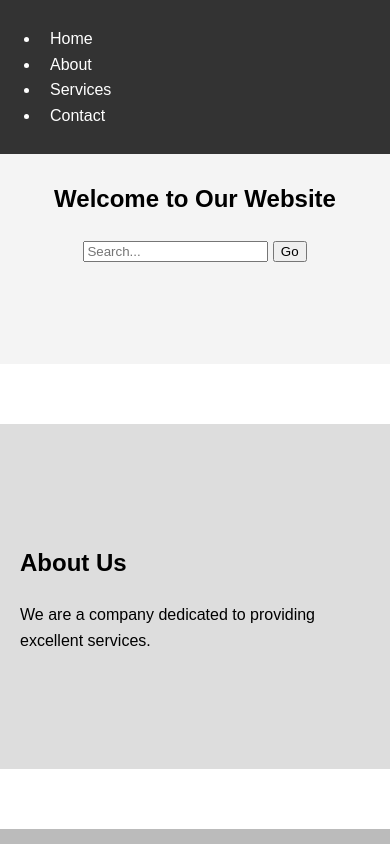
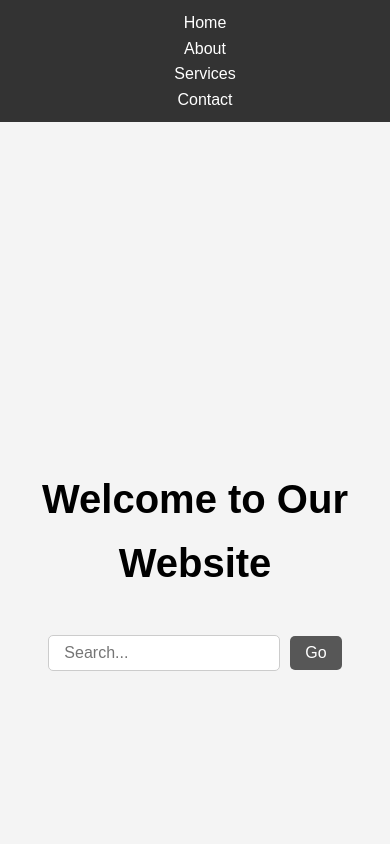
Before and after one commit to MouadhBoutaghane/webpage, a plain HTML site: page index1.html in a window 390 px wide. Shown: the top 844 px of the page. Drawn offline with Linux system fonts and the light colour scheme.

Commit message:
Update styles.css

```diff
--- a/styles.css
+++ b/styles.css
@@ -4,6 +4,8 @@ body {
     margin: 0;
     padding: 0;
     line-height: 1.6;
+    font-size: 16px;
+    box-sizing: border-box;
 }
 
 nav {
@@ -14,11 +16,19 @@ nav {
     color: #fff;
     display: flex;
     justify-content: center;
-    padding: 10px 0;
+    align-items: center;
+    padding: 10px 20px;
     z-index: 1000;
 }
 
-nav a {
+.nav-links {
+    display: flex;
+    list-style: none;
+    margin: 0;
+    padding: 0;
+}
+
+.nav-links a {
     color: #fff;
     text-decoration: none;
     margin: 0 15px;
@@ -26,7 +36,7 @@ nav a {
     transition: background 0.3s;
 }
 
-nav a:hover {
+.nav-links a:hover {
     background: #575757;
     border-radius: 5px;
 }
@@ -39,6 +49,49 @@ section {
 #home {
     background: #f4f4f4;
     text-align: center;
+    display: flex;
+    flex-direction: column;
+    align-items: center;
+    justify-content: center;
+    height: 100vh;
+}
+
+#home h1 {
+    font-size: 2.5rem;
+    margin-bottom: 20px;
+}
+
+.search-bar {
+    display: flex;
+    justify-content: center;
+    align-items: center;
+    margin-top: 20px;
+}
+
+.search-bar input {
+    padding: 10px 20px;
+    width: 300px;
+    max-width: 80%;
+    border: 1px solid #ccc;
+    border-radius: 5px;
+    font-size: 1rem;
+    outline: none;
+}
+
+.search-bar button {
+    padding: 10px 20px;
+    margin-left: 10px;
+    background: #575757;
+    border: none;
+    border-radius: 5px;
+    color: #fff;
+    font-size: 1rem;
+    cursor: pointer;
+    transition: background 0.3s;
+}
+
+.search-bar button:hover {
+    background: #444;
 }
 
 #about {
@@ -53,13 +106,83 @@ section {
     background: #999;
 }
 
+h2 {
+    font-size: 2rem;
+}
+
+p {
+    font-size: 1rem;
+}
+
 /* Responsive Design */
-@media (max-width: 600px) {
+
+/* For tablets and smaller devices */
+@media (max-width: 768px) {
     nav {
         flex-direction: column;
+        padding: 10px;
     }
 
-    nav a {
+    .nav-links {
+        flex-direction: column;
+        text-align: center;
+    }
+
+    .nav-links a {
         margin: 5px 0;
     }
+
+    section {
+        padding: 80px 15px;
+    }
+
+    h1, h2 {
+        font-size: 1.5rem;
+    }
+
+    .search-bar input {
+        width: 250px;
+    }
+
+    p {
+        font-size: 0.9rem;
+    }
 }
+
+/* For mobile phones */
+@media (max-width: 480px) {
+    nav {
+        flex-direction: column;
+        padding: 10px;
+    }
+
+    .nav-links {
+        flex-direction: column;
+        text-align: center;
+    }
+
+    .nav-links a {
+        margin: 5px 0;
+    }
+
+    section {
+        padding: 70px 10px;
+    }
+
+    h1, h2 {
+        font-size: 1.2rem;
+    }
+
+    .search-bar input {
+        width: 200px;
+        padding: 8px 15px;
+    }
+
+    .search-bar button {
+        padding: 8px 15px;
+    }
+
+    p {
+        font-size: 0.8rem;
+    }
+}
```
